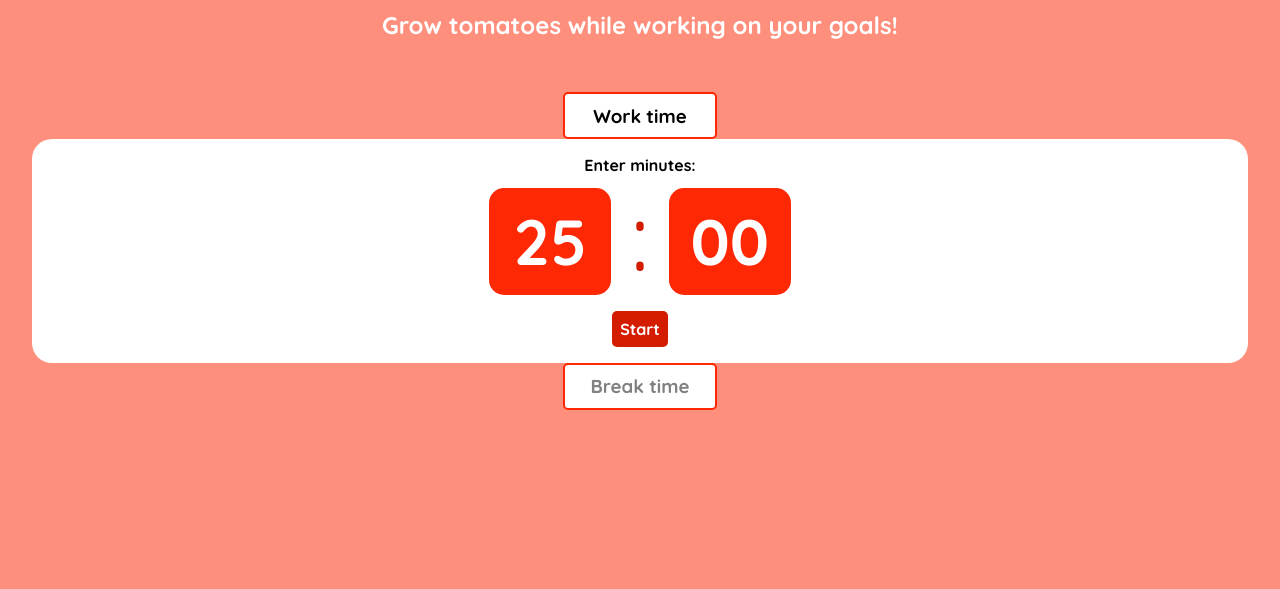
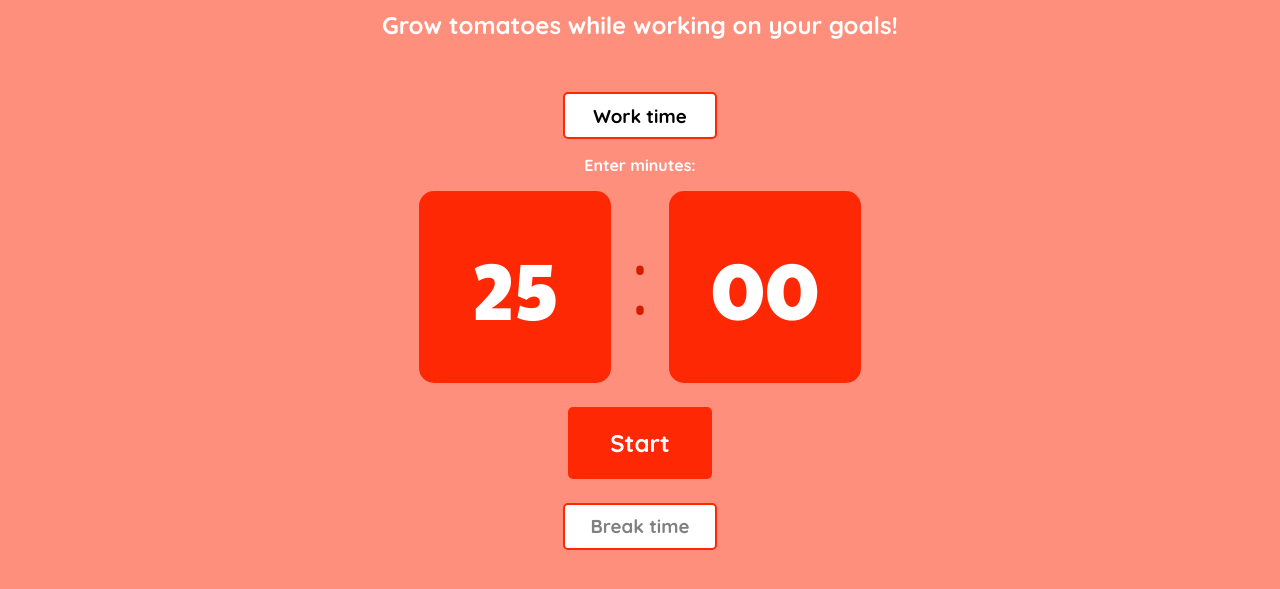
Before and after one commit to kmitova/pomodoro-timer, a plain HTML site: page index.html in a window 1280 px wide. Shown: the part 121-710 px from the top of the page. Drawn offline with Linux system fonts and the light colour scheme.

Commit message:
Update style.css

```diff
--- a/styles/style.css
+++ b/styles/style.css
@@ -7,9 +7,8 @@
   --dark-red: #d41d00;
   --body-red: #ff8f7d;
   --accent-color: white;
+}
 
-
-}
 body {
   margin: 0;
   padding: 0;
@@ -22,17 +21,9 @@ body {
   display: grid;
   grid-template-columns: repeat(auto-fit, minmax(400px, 1fr));
 }
-/* main {
-  display: flex;
-  flex-direction: row;
-  gap: 2em;
-  justify-content: center;
-} */
 
 main {
   margin: 2em;
-  /* display: grid;
-  grid-template-columns: repeat(auto-fit, minmax(300px, 1fr)); */
 }
 
 .work-container, .break-container {
@@ -40,7 +31,6 @@ main {
   flex-direction: column;
   justify-content: center;
   align-items: center;
-
 }
 
 .spans {
@@ -75,25 +65,16 @@ h1, h2, h4 {
 
 h1, h4 {
   font-family: 'Paytone One', sans-serif;
-  /* font-size: 3rem; */
-
 }
 
 h1 {
   font-size: 3rem;
 }
 
-/* h2 {
-  background-color: var(--accent-color);
-  color: black;
-  padding: 1em;
-} */
-
 .tomatoes {
   display: none;
   margin: 1em;
   border-radius: 15px;
-  /* padding-top: 4em; */
 }
 
 #work-time-title, #break-time-title {
@@ -118,36 +99,37 @@ h1 {
 
 .work-timer, .break-timer {
   padding-top: 1em;
-  /* border: 2px solid purple; */
   background-color: var(--accent-color);
   border-radius: 20px;
+  background-color: #ff8f7d;
 }
 
 button {
   border: none;
-  padding: 0.5em;
   border-radius: 5px;
-  font-size: 1rem;
+  font-size: 1.5rem;
   display: block;
   margin: 1em auto;
   font-family: 'Quicksand', sans-serif;
   font-weight: 700;
-  background-color: var(--dark-red);
+  background-color: var(--main-red);
   color: white;
+  width: 6em;
+  height: 3em;
 }
 
 input {
   color: var(--accent-color);
   background-color: var(--main-red);
   padding: .2em;
-  font-size: 4rem;
-  width: 1.5em;
+  font-size: 5rem;
+  width: 2em;
+  height: 2em;
   text-align: center;
   border: none;
   border-radius: 15px;
   margin-top: .2em;
-  font-family: 'Quicksand', sans-serif;
-  font-weight: 700;
+  font-family: 'Paytone One', sans-serif;
 }
 
 .divider {
@@ -171,6 +153,7 @@ input {
 
 label {
   font-weight: 700;
+  color: var(--accent-color);
 }
 
 .tomatoes {
```
